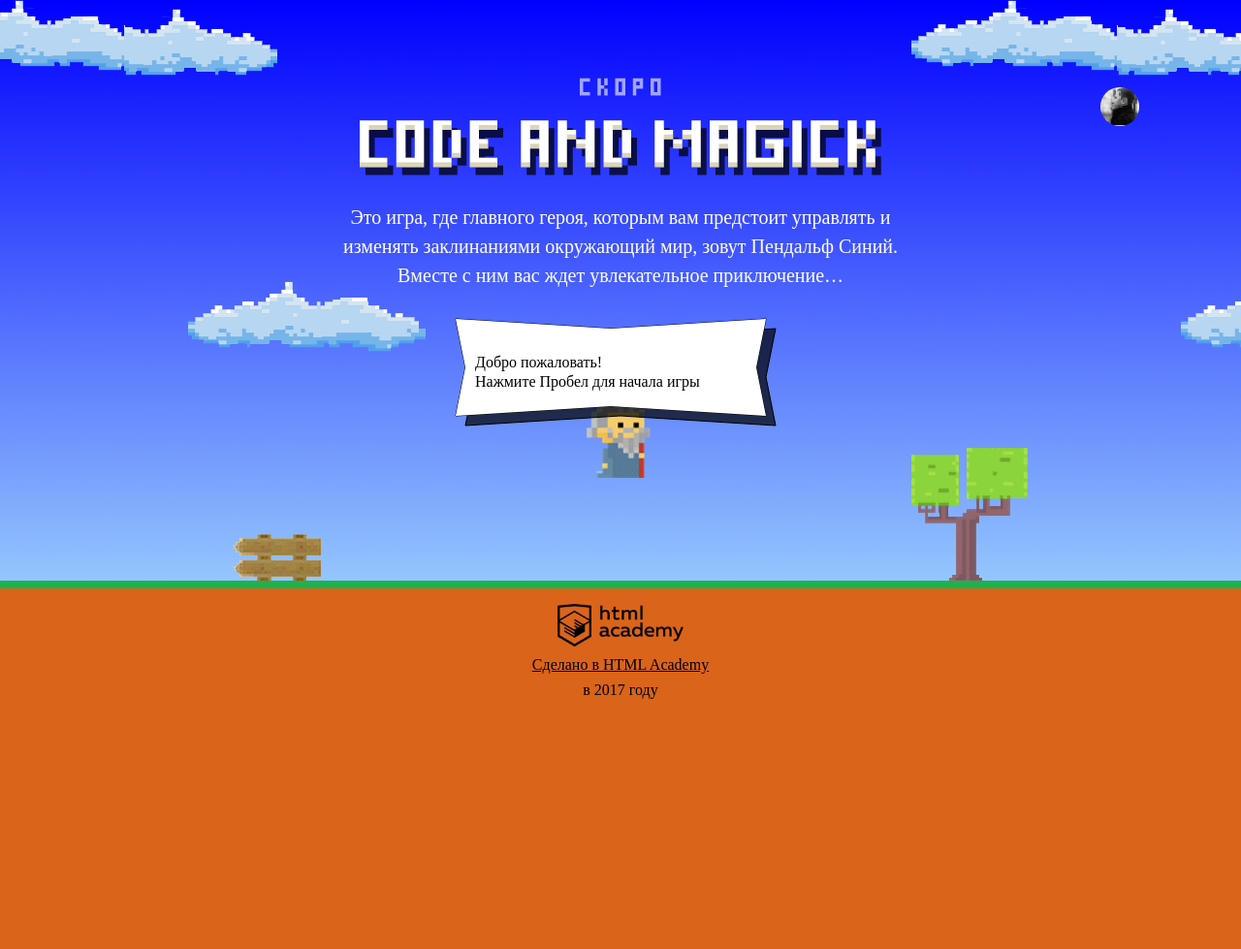
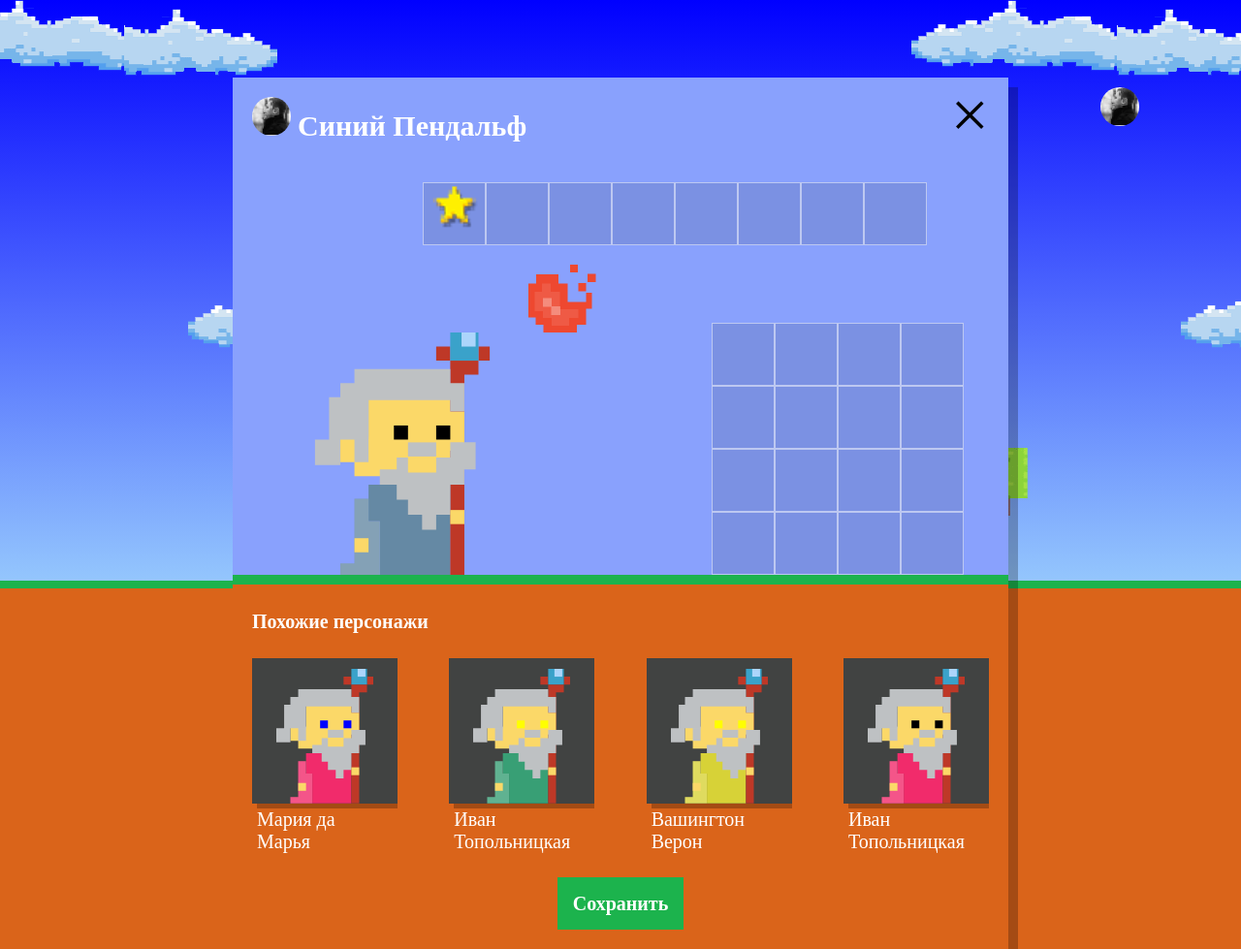
Before and after one commit to dmitmokrov/612415-code-and-magick-20, a website: page index.html in a window 1280 px wide. Shown: the whole page at 97% size. Before the commit the page ends 800 px from the top, so only its background shows below. Drawn offline with Linux system fonts and the light colour scheme; a web font is replaced by a local one.

Commit message:
Добавляет блок похожих магов

```diff
--- a/index.html
+++ b/index.html
@@ -202,6 +202,7 @@
   }
 </script>
 <script src="js/stat.js"></script>
+<script src="js/setup.js"></script>
 <script src="js/game.js"></script>
 
 </body>
--- /dev/null
+++ b/js/setup.js
@@ -0,0 +1,51 @@
+'use strict';
+
+var NAMES = ['Иван', 'Хуан Себастьян', 'Мария', 'Кристоф', 'Виктор', 'Юлия', 'Люпита', 'Вашингтон'];
+var SURNAMES = ['да Марья', 'Верон', 'Мирабелла', 'Вальц', 'Онопко', 'Топольницкая', 'Нионго', 'Ирвинг'];
+var COAT_COLORS = ['rgb(101, 137, 164)', 'rgb(241, 43, 107)', 'rgb(146, 100, 161)', 'rgb(56, 159, 117)', 'rgb(215, 210, 55)', 'rgb(0, 0, 0)'];
+var EYES_COLORS = ['black', 'red', 'blue', 'yellow', 'green'];
+
+var chooseRandomParameter = function (arr) {
+  return arr[Math.floor(Math.random() * arr.length)];
+};
+
+var createWizard = function () {
+  return {
+    name: chooseRandomParameter(NAMES) + ' ' + chooseRandomParameter(SURNAMES),
+    coatColor: chooseRandomParameter(COAT_COLORS),
+    eyesColor: chooseRandomParameter(EYES_COLORS)
+  };
+};
+
+var createWizardElement = function (wizard) {
+  var wizardElement = similarWizardTemplate.cloneNode(true);
+  wizardElement.querySelector('.setup-similar-label').textContent = wizard.name;
+  wizardElement.querySelector('.wizard-coat').style.fill = wizard.coatColor;
+  wizardElement.querySelector('.wizard-eyes').style.fill = wizard.eyesColor;
+  return wizardElement;
+};
+
+var renderWizardElement = function (elem) {
+  fragment.appendChild(elem);
+};
+
+var setup = document.querySelector('.setup');
+var setupSimilar = document.querySelector('.setup-similar');
+var setupSimilarList = document.querySelector('.setup-similar-list');
+var similarWizardTemplate = document.querySelector('#similar-wizard-template').content.querySelector('.setup-similar-item');
+var fragment = document.createDocumentFragment();
+
+setup.classList.remove('hidden');
+
+var wizards = [];
+for (var i = 0; i < 4; i++) {
+  var randomWizard = createWizard();
+  wizards.push(randomWizard);
+}
+
+for (var j = 0; j < 4; j++) {
+  renderWizardElement(createWizardElement(wizards[j]));
+}
+
+setupSimilarList.appendChild(fragment);
+setupSimilar.classList.remove('hidden');
```
